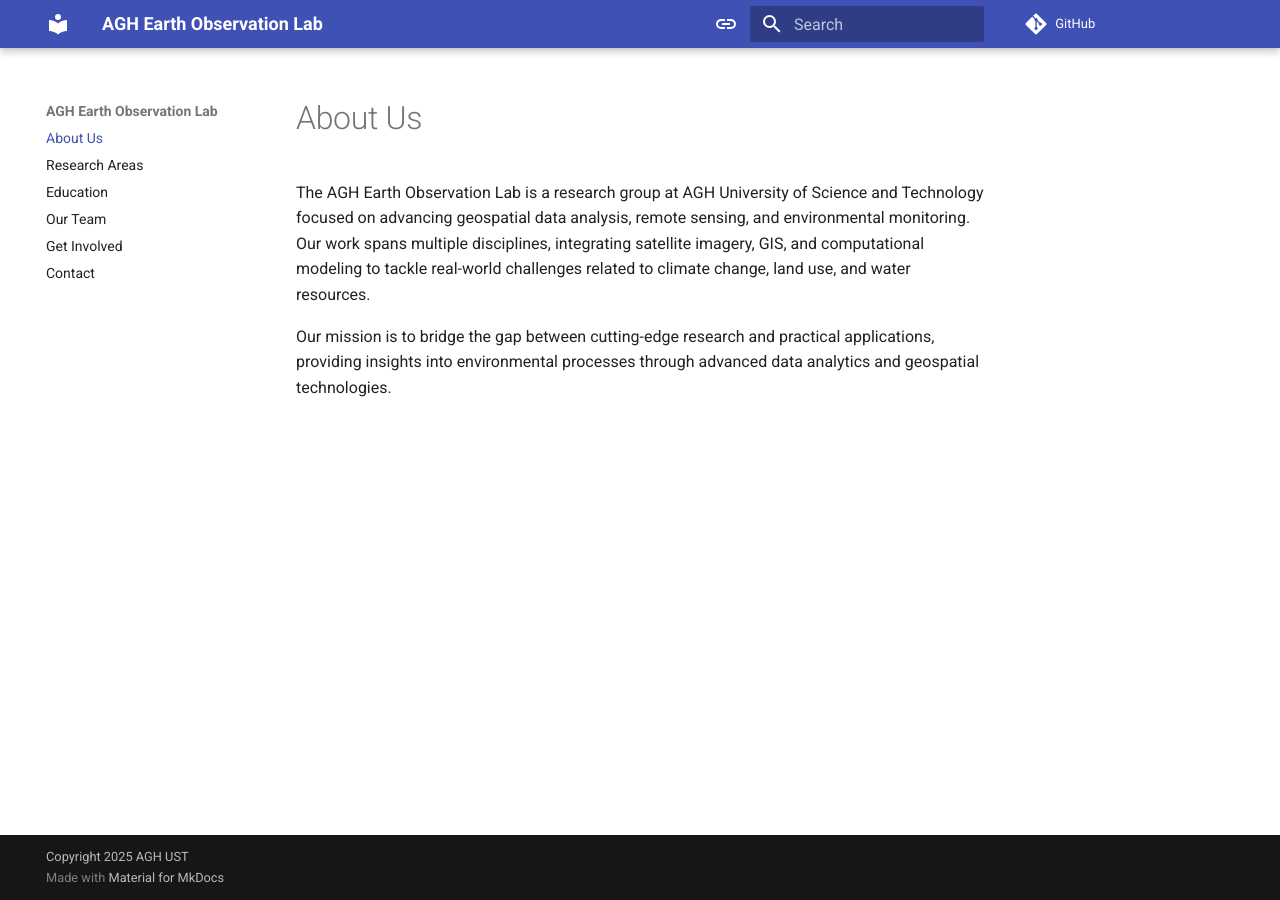
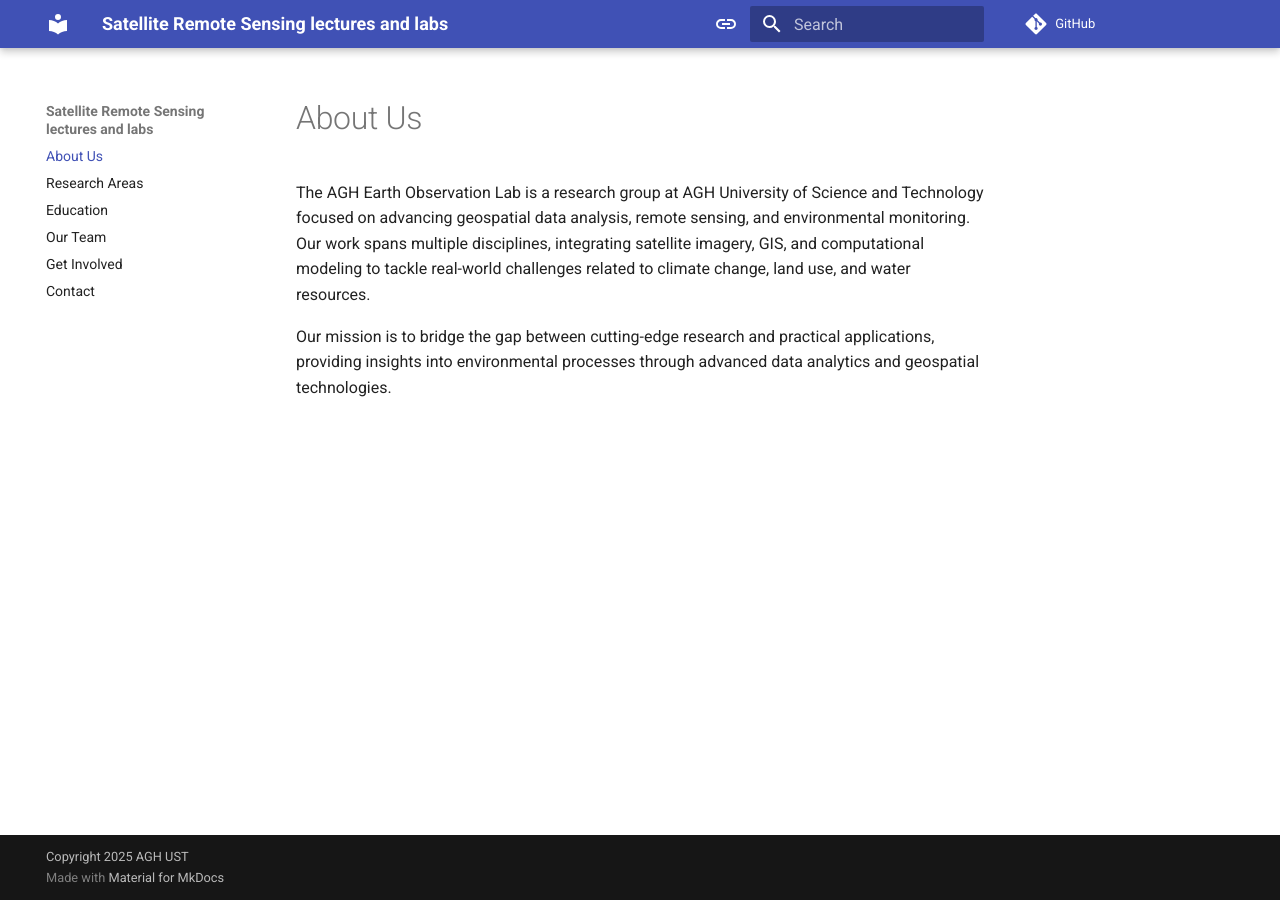
Before and after one commit to eo-agh/eo-course, an MkDocs documentation site: the page built from docs/index.md, in a window 1280 px wide. Built offline with MkDocs 1.6.1 and Material for MkDocs 9.7.7, drawn with Linux system fonts in a browser that asks for light colours; comment, search, counter and statistics services are not loaded.

Commit message:
Update mkdocs.yml

```diff
--- a/mkdocs.yml
+++ b/mkdocs.yml
@@ -1,6 +1,6 @@
-site_name: AGH Earth Observation Lab
+site_name: Satellite Remote Sensing lectures and labs
 docs_dir: docs
-repo_url: https://github.com/eo-agh/site
+repo_url: https://github.com/eo-agh/eo-labs/
 
 copyright: Copyright 2025 AGH UST
 
```
